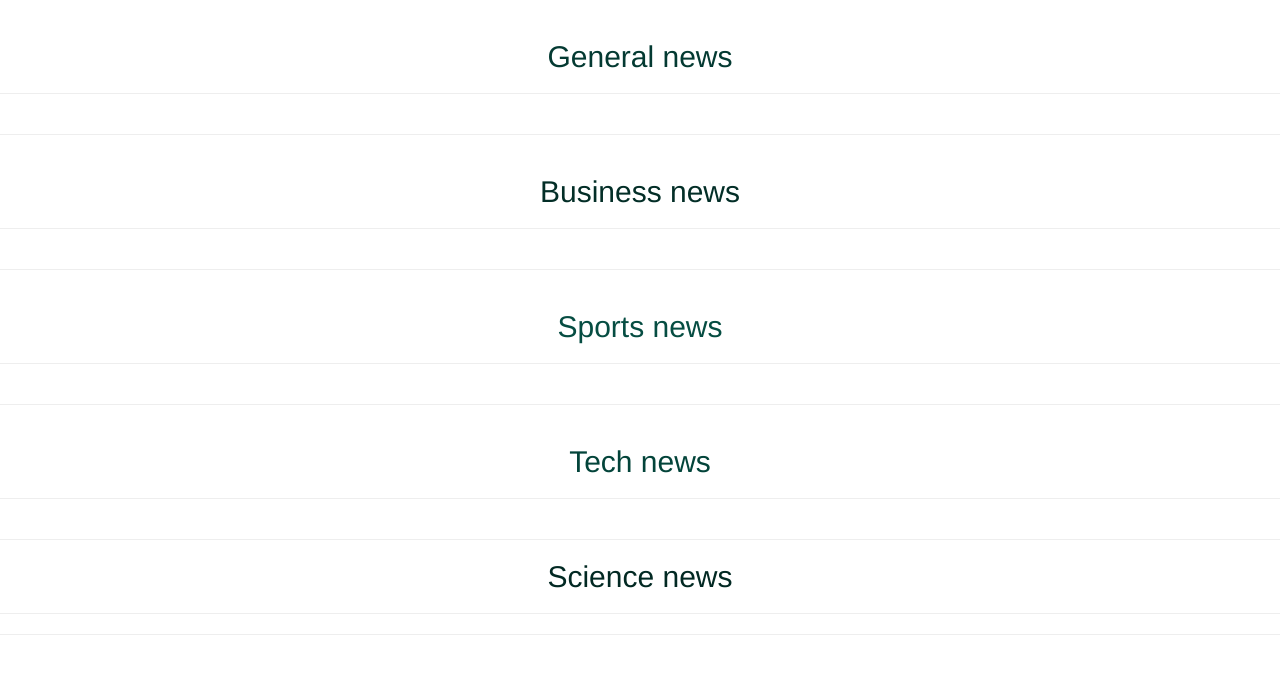
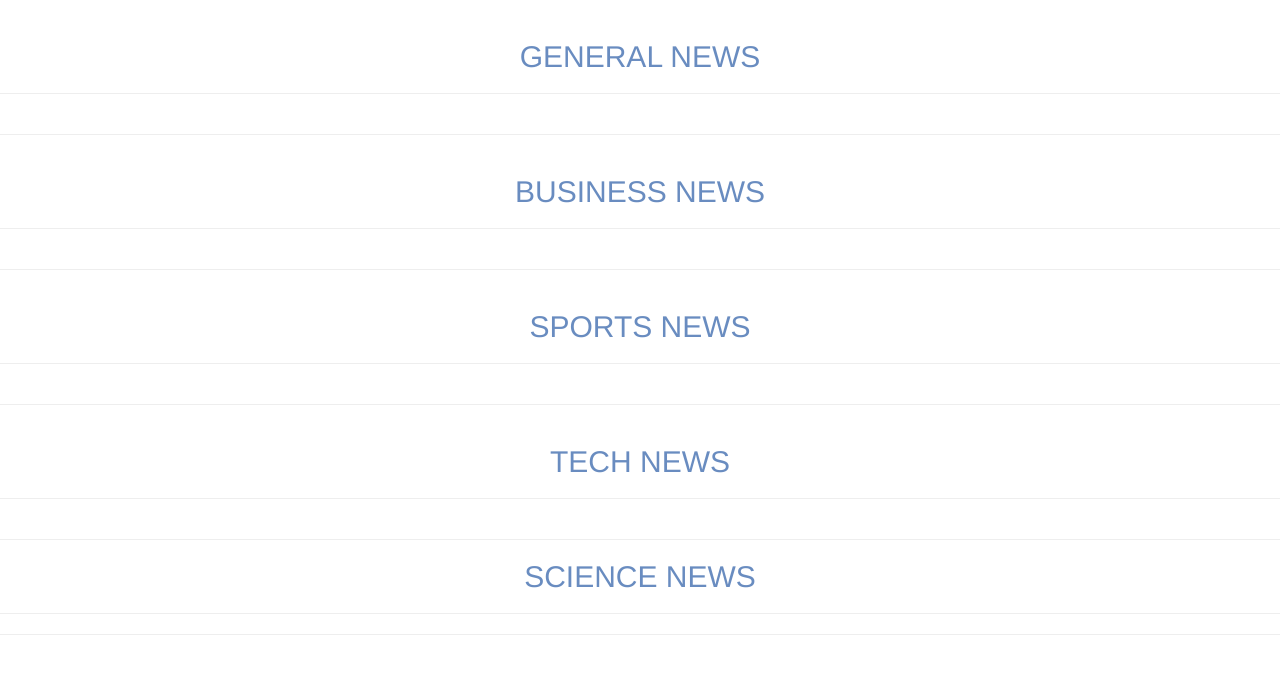
Before and after one commit to joey57/News-Headlines, a Flask app: template app/templates/index.html in a window 1280 px wide. Shown: the part 52-726 px from the top of the page. Run offline with Flask 2, Linux system fonts and the light colour scheme; the template is opened without the code that fills it, so the values that code supplies are empty; parts of the project's set-up code (start-up, migrations or seed data) failed here and were passed over; some libraries are stand-ins or nearby versions.

Commit message:
display image

```diff
--- a/app/request.py
+++ b/app/request.py
@@ -76,7 +76,7 @@ def process_articles(articles_list):
   for article_item in articles_list:
     title = article_item.get('title')
     description = article_item.get('description')
-    image = article_item.get('image')
+    image = article_item.get('urlToImage')
     publishedAt = article_item.get('publishedAt')
     author = article_item.get('author')
     url = article_item.get('url')
--- a/app/templates/index.html
+++ b/app/templates/index.html
@@ -4,7 +4,7 @@
 
 <div class="container-fluid">
   <div class="row">
-                <h2 style="text-align: center;color:#043a32;">General news </h2><hr>
+     <h2 style="text-align: center;color:#0640969a;">GENERAL NEWS</h2><hr>
         {% for all_news in general %}
          <div class="col-md-2">
            <div class="thumbnail">
@@ -19,10 +19,9 @@
     </div>
  </div>
  <hr>
-
-<div class="container-fluid">
+<div class="container-F">
   <div class="row">
-                        <h2 style="text-align: center;color:#032e27;">Business news </h2><hr>
+    <h2 style="text-align: center;color:#0640969a;">BUSINESS NEWS</h2><hr>
         {% for all_news in business %}
         <div class="col-md-2">
           <div class="thumbnail">
@@ -30,20 +29,16 @@
               <h4>{{all_news.name}}</h4>
                 <p>{{all_news.description | truncate(100)}}</p>
                 <p><a href="/articles/{{ all_news.id}}">Read {{all_news.name}} Articles</a></p>
-
               </div>
-
             </div>
          </div>
         {% endfor %}
      </div>
 </div>
 <hr>
-
-
 <div class="container-fluid">
   <div class="row">
-                  <h2 style="text-align: center;color:#064d42;">Sports news </h2><hr>
+    <h2 style="text-align: center;color:#0640969a;">SPORTS NEWS</h2><hr>
       {% for all_news in sports %}
         <div class="col-md-2">
            <div class="thumbnail">
@@ -58,10 +53,9 @@
   </div>
 </div>
 <hr>
-
-<div class="container-fluid">
+<div class="h-100 p-5 text-white bg-dark rounded-3">
   <div class="row">
-                <h2 style="text-align: center;color:#03443a;">Tech news </h2><hr>
+    <h2 style="text-align: center;color:#0640969a;">TECH NEWS</h2><hr>
      {% for all_news in technology %}
      <div class="col-md-2">
        <div class="thumbnail">
@@ -76,9 +70,7 @@
  </div>
 </div>
 <hr>
-
-
-                                <h2 style="text-align: center;color:#022923;">Science news </h2>
+  <h2 style="text-align: center;color: #0640969a;">SCIENCE NEWS </h2>
  <hr>
   {% for all_news in science %}
   <div class="col-md-2">
```
Lines whose indentation alone changed are shown as unchanged.
